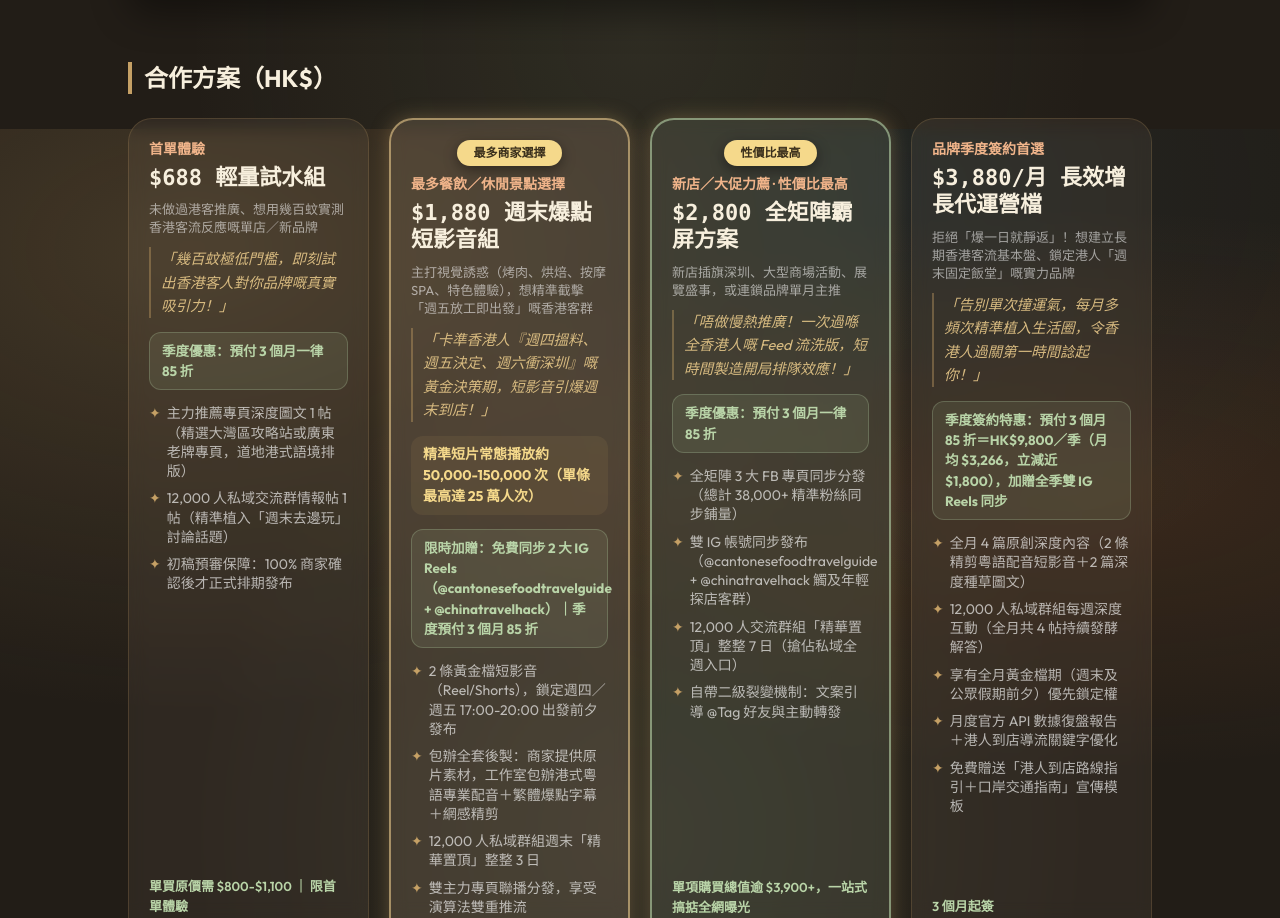
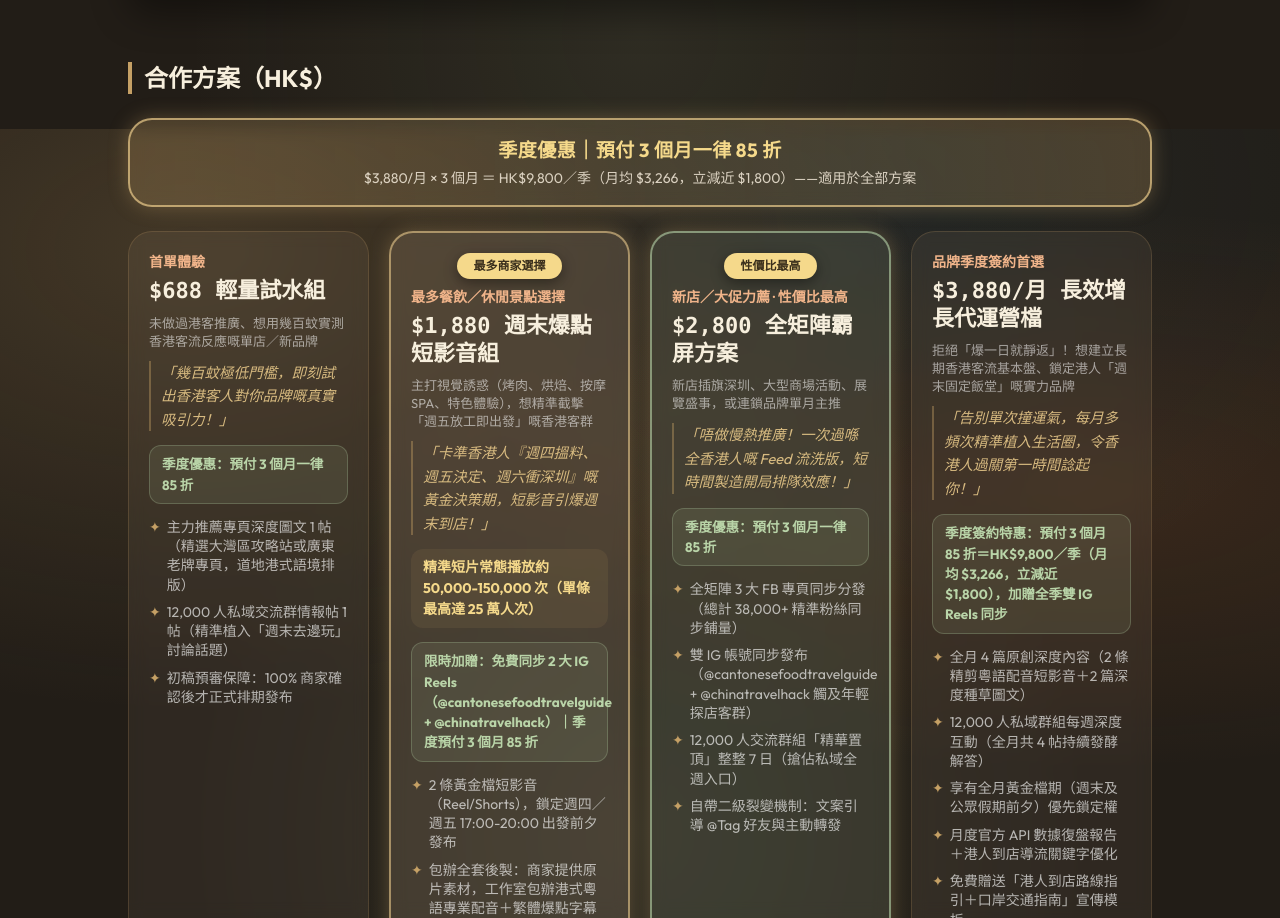
Before and after one commit to zzzzzerozzzz/podcast-web, a Next.js app: page / in a window 1280 px wide. Shown: the part 3071-3989 px from the top of the page. Built offline with nearby package versions, Linux system fonts and the light colour scheme.

Commit message:
季度85折大橫幅：方案標題下金漸變glow-gold banner（19px標題+計數sub）——解ZERO睇唔到卡內細行

```diff
--- a/app/page.tsx
+++ b/app/page.tsx
@@ -101,6 +101,8 @@ const T = {
       { name: "IG @chinatravelhack", fans: "3,705", note: "中國旅遊影片同步（兩個月 +24%）" },
     ],
     priceTitle: "合作方案（HK$）",
+    qBannerTitle: "季度優惠｜預付 3 個月一律 85 折",
+    qBannerSub: "$3,880/月 × 3 個月 ＝ HK$9,800／季（月均 $3,266，立減近 $1,800）——適用於全部方案",
     singleTitle: "單項價目",
     singles: [
       ["專頁圖文帖（1專頁1帖）", "$500-800"],
@@ -285,6 +287,8 @@ const T = {
       { name: "IG @chinatravelhack", fans: "3,705", note: "中国旅游影片同步（两个月 +24%）" },
     ],
     priceTitle: "合作方案（HK$）",
+    qBannerTitle: "季度優惠｜預付 3 個月一律 85 折",
+    qBannerSub: "$3,880/月 × 3 個月 ＝ HK$9,800／季（月均 $3,266，立減近 $1,800）——適用於全部方案",
     singleTitle: "单项价目",
     singles: [
       ["专页图文帖（1专页1帖）", "$500-800"],
@@ -640,6 +644,10 @@ export default function Home() {
       <section className="px-6 py-8">
         <div className="max-w-5xl mx-auto">
           <h2 className="text-2xl font-bold pl-3 mb-6 border-l-4 border-[#c5a065] text-[#f7efdd]">{t.priceTitle}</h2>
+          <div className="rounded-3xl border-2 border-[#e8c98a]/70 bg-gradient-to-r from-[#c5a065]/25 via-[#e8c98a]/15 to-[#c5a065]/25 backdrop-blur px-6 py-4 mb-6 glow-gold text-center">
+            <p className="text-[19px] font-bold text-[#f5d98b] tracking-wide">{t.qBannerTitle}</p>
+            <p className="text-[14px] text-[#f3ead9]/85 mt-1">{t.qBannerSub}</p>
+          </div>
           <div className="grid sm:grid-cols-2 xl:grid-cols-4 gap-4 xl:gap-5 mb-6">
             {t.packages.map((p) => {
               const morandi =
```
